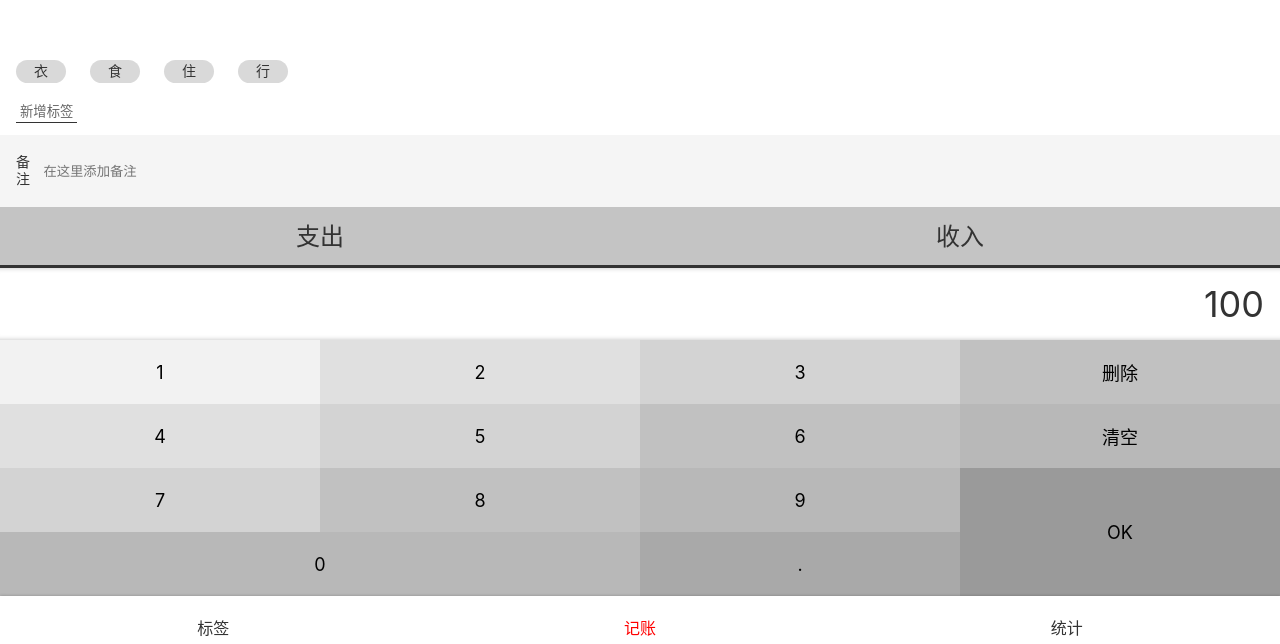
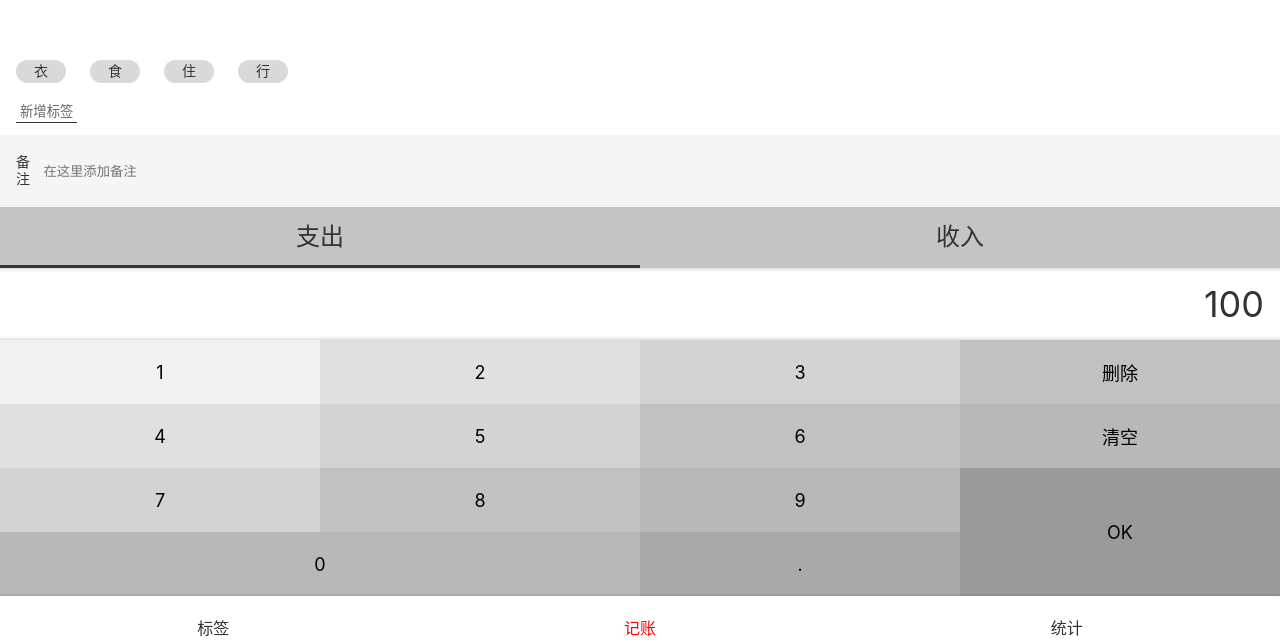
Before and after one commit to ygcedu/coinback-cash, a React app: page /#/money in a window 1280 px wide. Shown: the part 156-800 px from the top of the page. Built offline with nearby package versions, Linux system fonts and the light colour scheme; some icons are missing.

Commit message:
搞定 category 切换功能

```diff
--- a/src/views/Money/CategorySection.tsx
+++ b/src/views/Money/CategorySection.tsx
@@ -30,16 +30,16 @@ const Wrapper = styled.section`
 
 const CategorySection: React.FC = () => {
   const categoryMap = {'-': '支出', '+': '收入'};
-  type X = typeof categoryMap
-  type Y = keyof X
-  const [categoryList] = useState<Y[]>(['-', '+']);
+  type Keys = keyof typeof categoryMap
+  const [categoryList] = useState<Keys[]>(['-', '+']);
   const [category, setCategory] = useState('-');// + 表示收入，-表示支出
   return (
     <Wrapper>
       <ul>
         {categoryList.map(c =>
-          <li className={category === '-' ? 'selected' : ''}
-              onClick={() => setCategory(c)}>{categoryMap[c]}
+          <li className={category === c ? 'selected' : ''}
+              onClick={() => setCategory(c)}>
+            {categoryMap[c]}
           </li>
         )}
       </ul>
```
